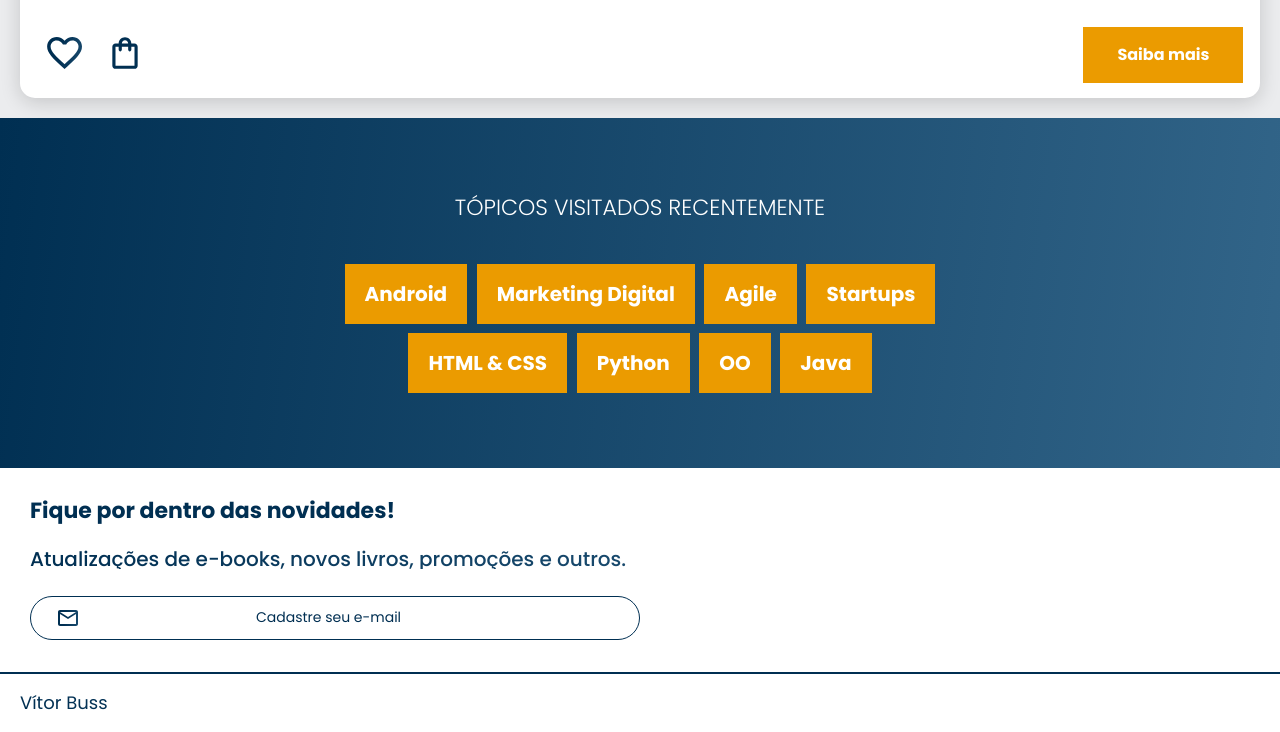
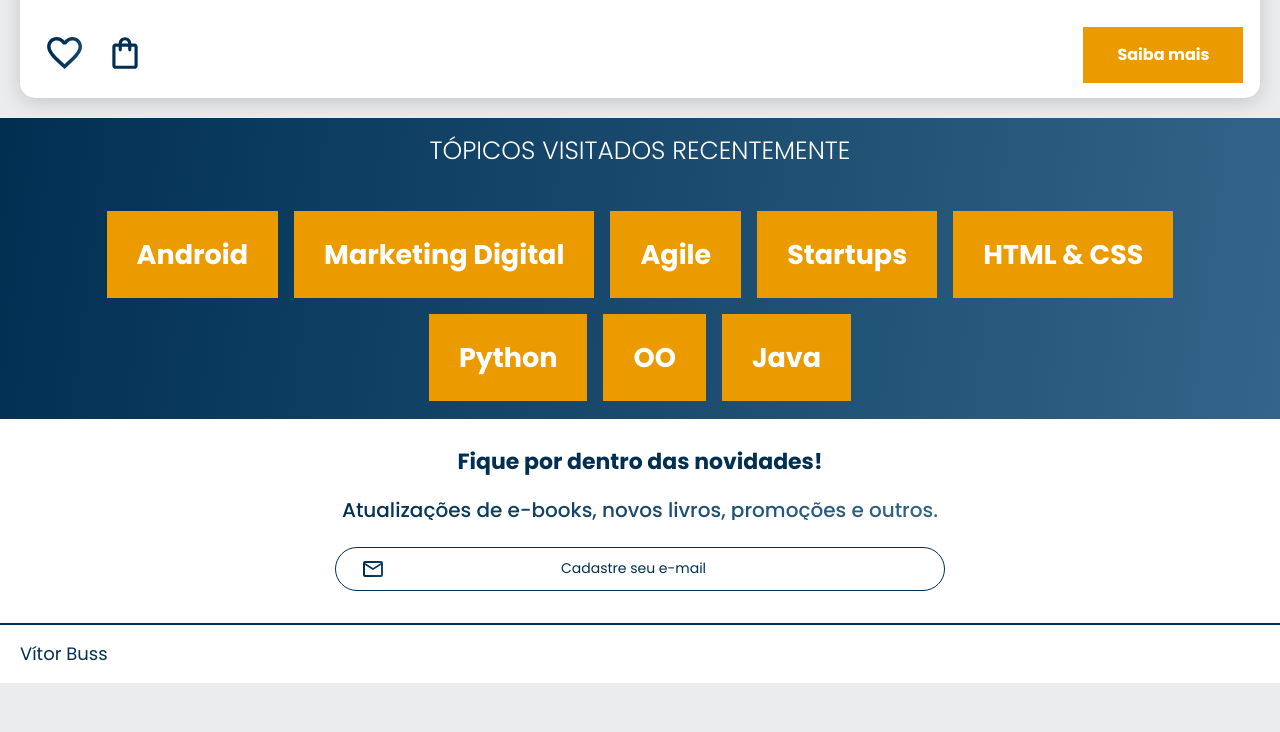
Before and after one commit to vitorbuss04/projeto-responsivo, a plain HTML site: page index.html in a window 1280 px wide. Shown: the part 3096-3828 px from the top of the page. After the commit the page ends 3779 px from the top, so only its background shows below. Drawn offline with nearby package versions, Linux system fonts and the light colour scheme.

Commit message:
banners corrigidos

```diff
--- a/components/_banner.scss
+++ b/components/_banner.scss
@@ -147,8 +147,7 @@
     .banner-topicos {
         background-image: variaveis.$degrade-menu;
         text-align: center;
-        padding: 10px 300px;
-        height: 330px;
+        padding: 10px 50px;
         display: flex;
         flex-direction: column;
         justify-content: center;
@@ -156,7 +155,7 @@
 
 
         .banner-topicos__titulo {
-            @include mixins.ff-fs-fw-c(variaveis.$ft-textos, 22px, 300, variaveis.$ft-branco);
+            @include mixins.ff-fs-fw-c(variaveis.$ft-textos, 25px, 300, variaveis.$ft-branco);
             padding: 10px;
         }
 
@@ -167,15 +166,15 @@
             justify-content: center;
 
             .banner-topicos__item {
-                margin: .3em;
+                margin: .5em;
                 text-align: center;
                 text-decoration: none;
                 background-color: variaveis.$laranja;
                 border: none;
-                padding: 20px;
+                padding: 30px;
 
                 a {
-                    @include mixins.ff-fs-fw-c(variaveis.$ft-textos, 20px, 700, variaveis.$ft-branco);
+                    @include mixins.ff-fs-fw-c(variaveis.$ft-textos, 27px, 700, variaveis.$ft-branco);
                     text-decoration:none;
                 }
             }
@@ -187,6 +186,7 @@
         padding: 32px 30px;
         display: flex;
         flex-direction: column;
+        align-items: center;
         justify-content: space-between;
 
 
```
Also changed, not shown: styles/style.css, 1 other file.
